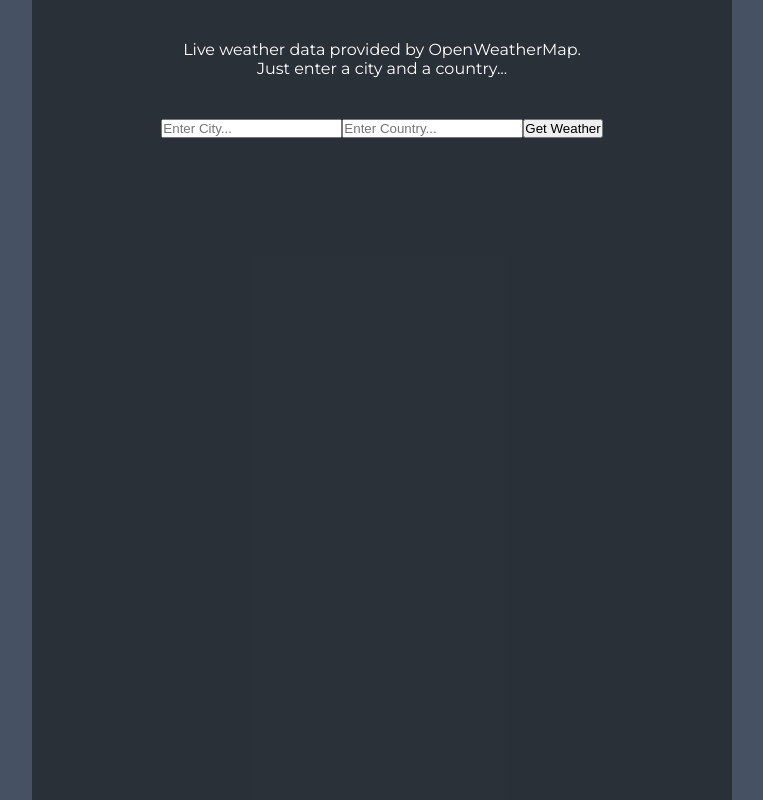
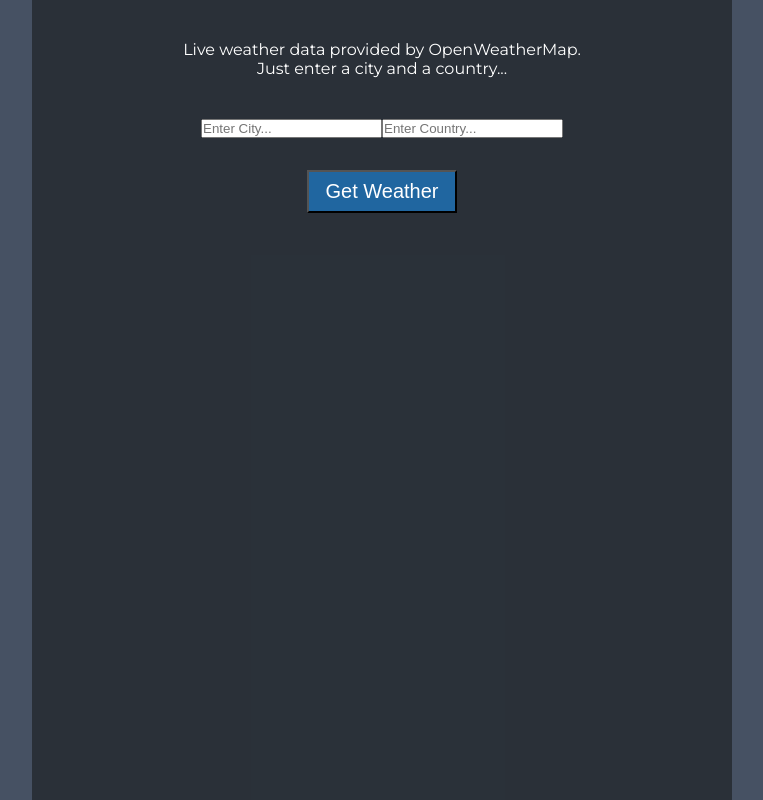
Before and after one commit to F-NACC-95/Weather-App, a React (Create React App) app: page / in a window 1280 px wide. Shown: the whole page, without its empty margins (258-1021 px from the left). Built offline with nearby package versions, Linux system fonts and the light colour scheme.

Commit message:
button improvement

```diff
--- a/src/Components/Form.js
+++ b/src/Components/Form.js
@@ -5,6 +5,7 @@ const Form = props => {
         <form onSubmit={props.getWeather} className="form__component">
             <input type="text" name="city" placeholder="Enter City..."/>
             <input type="text" name="country" placeholder="Enter Country..."/>
+            <br />
             <button className="form__button">Get Weather</button>
         </form>
     );
--- a/src/styles.css
+++ b/src/styles.css
@@ -38,14 +38,21 @@ html {
     margin-top: 40px;
 }
 
+.form__component input {
+    margin-bottom: 2rem;
+}
+
 .form__button {
-    margin-top: 130px;
-    text-align: center;
-    margin: auto;
+    font-size: 20px;
+    margin-bottom: 3rem;
+    padding: 0.5rem;
+    width: 150px;
+    background-color: rgb(32, 102, 160);
+    color: white;
 }
 
 .form__button:hover {
-    color: red;
+    background-color: rgb(101, 173, 231);
 }
 
 /* Weather.js */
```
